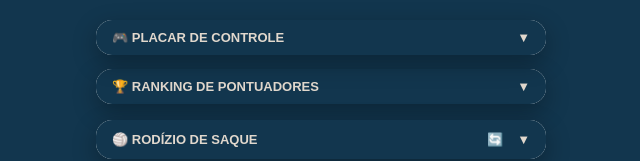
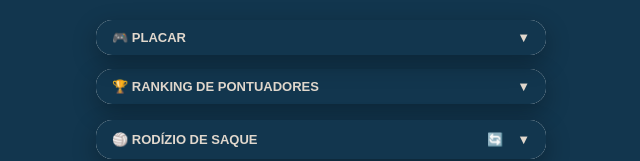
Before and after one commit to bolaforavb/centraldoadm, a plain HTML site: page placar.html in a window 1280 px wide. Both pictures are taken after a click on the button "MODO CONTROLE". Shown: the top 161 px of the page, without its empty margins (319-959 px from the left). Drawn offline with Linux system fonts and the light colour scheme; no server answers.

Commit message:
Update placar.html

```diff
--- a/placar.html
+++ b/placar.html
@@ -1078,7 +1078,7 @@
   <div class="container-placar-global">
     <div class="painel-controle-vertical" id="painelControleVertical">
       <div class="controle-header" onclick="toggleControle()">
-        <span>🎮 Placar de Controle</span>
+        <span>🎮 Placar</span>
         <span id="iconeToggleControle">▼</span>
       </div>
       <div class="controle-conteudo" id="controleConteudo">
```
